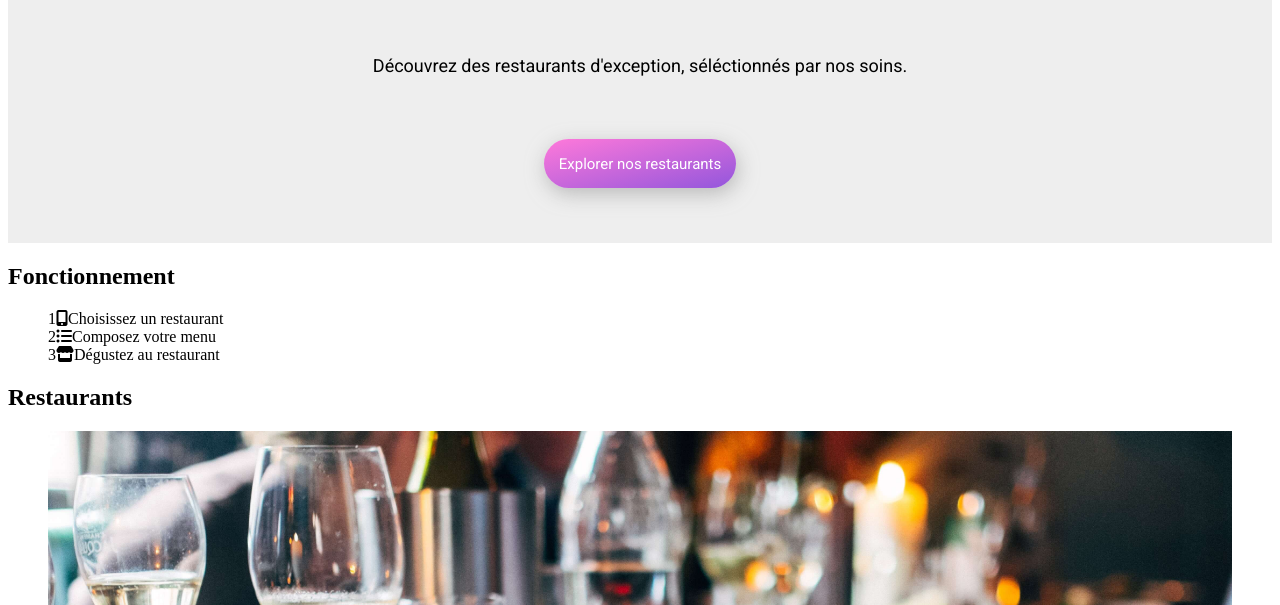
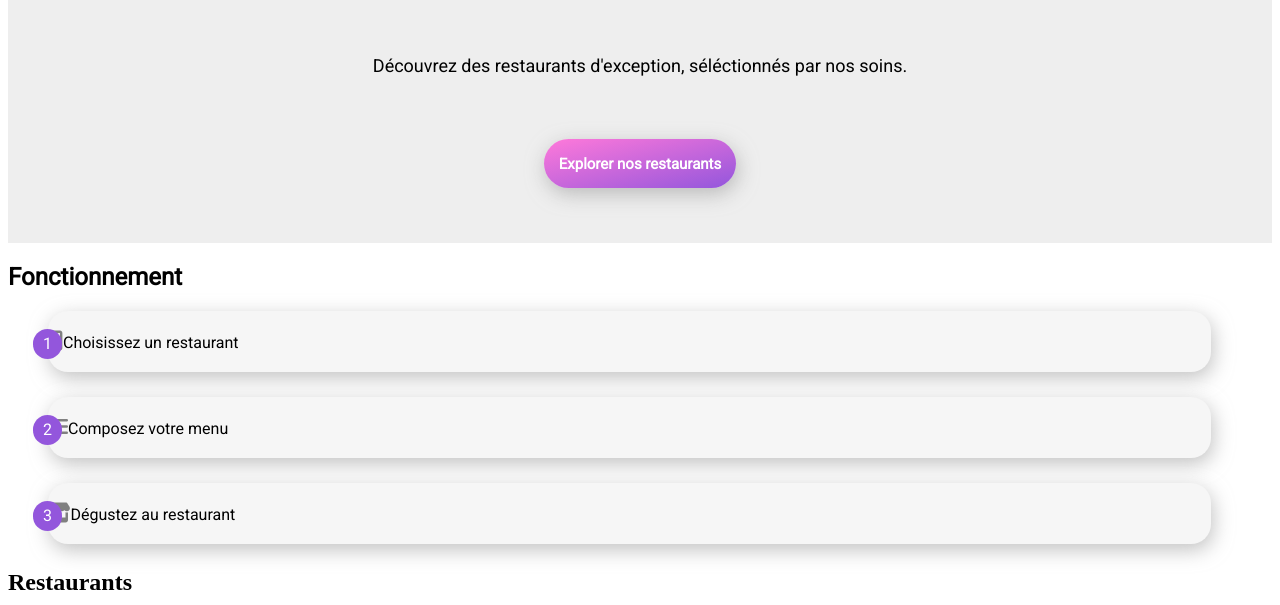
Before and after one commit to Alpha1788/OCR_P3, a website: page index.html in a window 1280 px wide. Shown: the part 195-800 px from the top of the page. Drawn offline with Linux system fonts and the light colour scheme; a web font is replaced by a local one.

Commit message:
save 27 12 soir

```diff
--- a/Sass/Components/_buttons.scss
+++ b/Sass/Components/_buttons.scss
@@ -1,14 +1,14 @@
 .header {
     &__promesses {
         font-family: $font-text;
+        background-color: rgb(238, 238, 238);
         display: flex;
         flex-direction: column;
+        align-items: center;
+        justify-content: space-between;
         text-align: center;
+        width: 100%;
         height: 250px;
-        width: 85%;
-        background-color: rgb(238, 238, 238);
-        justify-content: space-between;
-        align-items: center;
         padding-top: 15px;
         padding-bottom: 55px;
             h1 {
@@ -29,6 +29,7 @@
                     a {
                     color: white;
                     font-size: 15px;
+                    font-weight: bold;
                     }
             }
     }
--- /dev/null
+++ b/Sass/Components/_fonctionnement.scss
@@ -0,0 +1,37 @@
+.fonctionnement {
+
+
+    &__titre {
+        font-family: $font-text;
+        font-weight: bold;
+    }
+    &__liste {
+        width: 95%;
+        &--operation {
+            font-family: $font-text;
+            text-align: start;
+            width: 95%;
+            background-color: #f6f6f6;
+            box-shadow: 2px 6px 20px rgb(153 153 153 / 60%);
+            border-radius: 20px;
+            padding: 20px 0;
+            margin-bottom: 25px;
+
+            cursor: pointer;
+
+            span {
+                background-color: $Main-Color;
+                color: white;
+                border-radius: 50px;
+                padding: 5.5px 10px;
+                margin: -2px -15px;
+                position: absolute;
+            }
+            i {
+                color: grey;
+                font-size: 20px;
+
+            }
+        }
+    }
+}
--- a/Sass/main.scss
+++ b/Sass/main.scss
@@ -1,5 +1,5 @@
 @import "Base/chartegraphique";
-@import "Components/buttons";
+@import "Base/base";
 @import "Layouts/header";
 @import "Layouts/footer";
 @import "Pages/PageAcceuil";
@@ -8,4 +8,5 @@
 @import "Utils/functions";
 @import "Utils/Animations";
 @import "Components/forms";
-@import "Base/base";
+@import "Components/buttons";
+@import "Components/fonctionnement";
```
Also changed, not shown: Sass/Utils/_mixins.scss (deleted), css/style.css, 1 other file.
